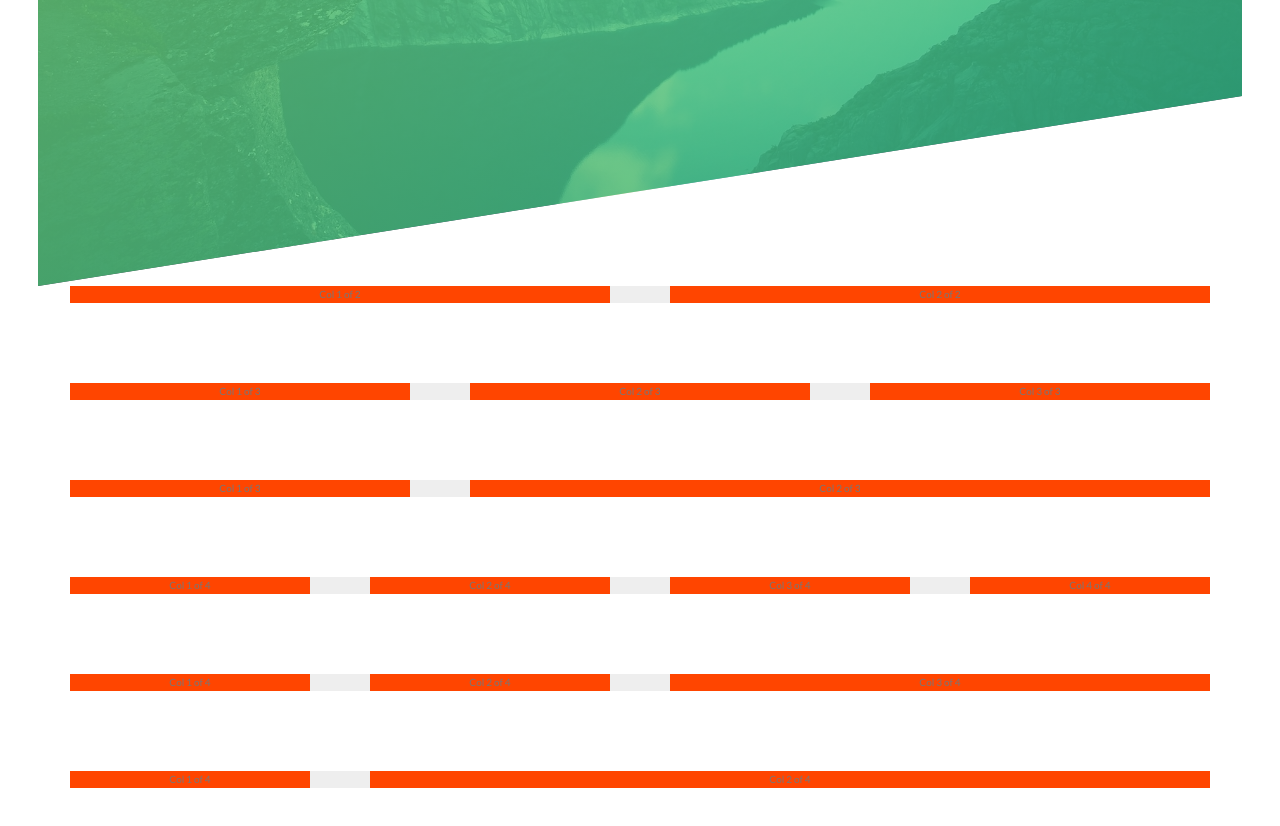
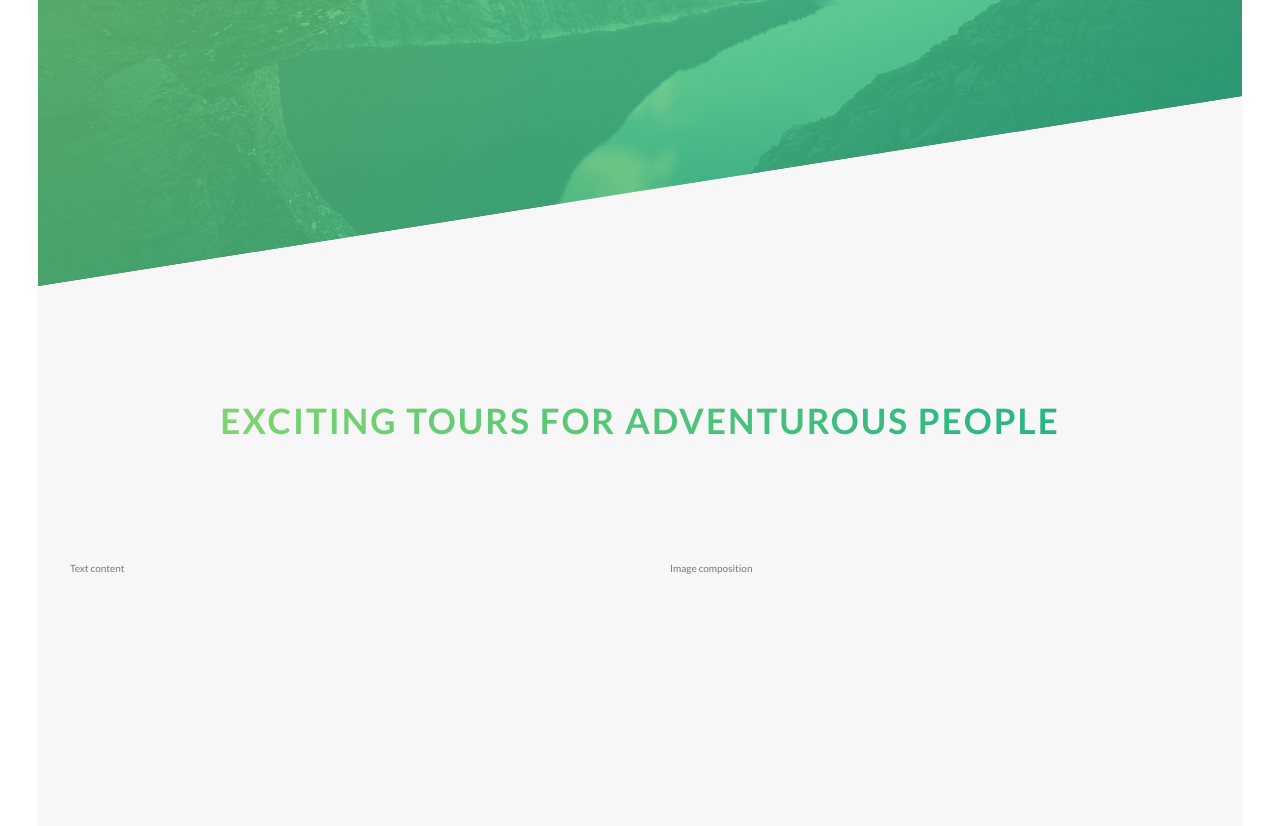
Before and after one commit to sivakusayan/Natours, a website: page index.html in a window 1280 px wide. Shown: the part 512-1338 px from the top of the page. Drawn offline with Linux system fonts and the light colour scheme.

Commit message:
Created headingSecondary component

```diff
--- a/index.html
+++ b/index.html
@@ -17,6 +17,7 @@
             <div class="header__logoBox">
                 <img src="img/logo-white.png" alt="Logo" class="header__logo">
             </div>
+
             <div class="header__textBox">
                 <h1 class="headingPrimary">
                     <span class="headingPrimary--main">Outdoors</span>
@@ -26,37 +27,25 @@
             </div>
         </header>
 
-        <section class="grid-test">
-            <div class="row">
-                <div class="col-1-of-2">Col 1 of 2</div>
-                <div class="col-1-of-2">Col 2 of 2</div>
-            </div>
-            <div class="row">
-                <div class="col-1-of-3">Col 1 of 3</div>
-                <div class="col-1-of-3">Col 2 of 3</div>
-                <div class="col-1-of-3">Col 3 of 3</div>
-            </div>
-            <div class="row">
-                <div class="col-1-of-3">Col 1 of 3</div>
-                <div class="col-2-of-3">Col 2 of 3</div>
-            </div>
-            <div class="row">
-                <div class="col-1-of-4">Col 1 of 4</div>
-                <div class="col-1-of-4">Col 2 of 4</div>
-                <div class="col-1-of-4">Col 3 of 4</div>
-                <div class="col-1-of-4">Col 4 of 4</div>
-            </div>
-            <div class="row">
-                <div class="col-1-of-4">Col 1 of 4</div>
-                <div class="col-1-of-4">Col 2 of 4</div>
-                <div class="col-2-of-4">Col 3 of 4</div>
-            </div>
-            <div class="row">
-                <div class="col-1-of-4">Col 1 of 4</div>
-                <div class="col-3-of-4">Col 2 of 4</div>
-            </div>
+        <main>
+            <section class="sectionAbout">
+                <div class="u-centerText u-marginBottom-8">
+                    <h2 class="headingSecondary">
+                        Exciting tours for adventurous people
+                    </h2>
+                </div>
 
-        </section>
+                <div class="row">
+                    <div class="col-1-of-2">
+                        Text content
+                    </div>
+                    <div class="col-1-of-2">
+                        Image composition
+                    </div>
+                </div>
+
+            </section>
+        </main>
 
     </body>
 </html>
--- a/sass/abstracts/_variables.scss
+++ b/sass/abstracts/_variables.scss
@@ -5,6 +5,8 @@
 $color-primary: #55c57a;
 $color-primary-light: #7ed56f;
 $color-primary-dark: #28b485;
+
+$color-grey-light-1: #f7f7f7;
 
 $color-grey-dark: #777;
 $color-white: #fff;
--- a/sass/base/_utilities.scss
+++ b/sass/base/_utilities.scss
@@ -0,0 +1,2 @@
+.u-centerText { text-align: center; }
+.u-marginBottom-8 { margin-bottom: 8rem; }
--- a/sass/layout/_grid.scss
+++ b/sass/layout/_grid.scss
@@ -1,8 +1,6 @@
 .row {
     max-width: $grid-width;
-    background-color: #eee;
     margin: 0 auto;
-    text-align: center;
 
     &:not(:last-child) {
         margin-bottom: $gutter-vertical;
@@ -12,7 +10,6 @@
 
     [class^="col-"] {
         float: left;
-        background-color: orangered;
 
         &:not(:last-child) {
             margin-right: $gutter-horizontal;
--- a/sass/pages/_home.scss
+++ b/sass/pages/_home.scss
@@ -0,0 +1,25 @@
+.sectionAbout {
+    background-color: $color-grey-light-1;
+    padding: 25rem 0;
+    margin-top: -22.5rem;
+}
+
+.headingSecondary {
+    margin-top: 8rem;
+    font-size: 3.5rem;
+    text-transform: uppercase;
+    font-weight: 700;
+    background-image: linear-gradient(to right, $color-primary-light, $color-primary-dark);
+    display: inline-block;
+    letter-spacing: .2rem;
+    transition: all .2s;
+
+    background-clip: text;
+    -webkit-background-clip: text;
+    color: transparent;
+
+    &:hover {
+        transform: skewY(2deg) skewX(15deg) scale(1.1);
+        text-shadow: .5rem 1rem 2rem rgba($color-black, .2);
+    }
+}
```
Also changed, not shown: css/style.css.
